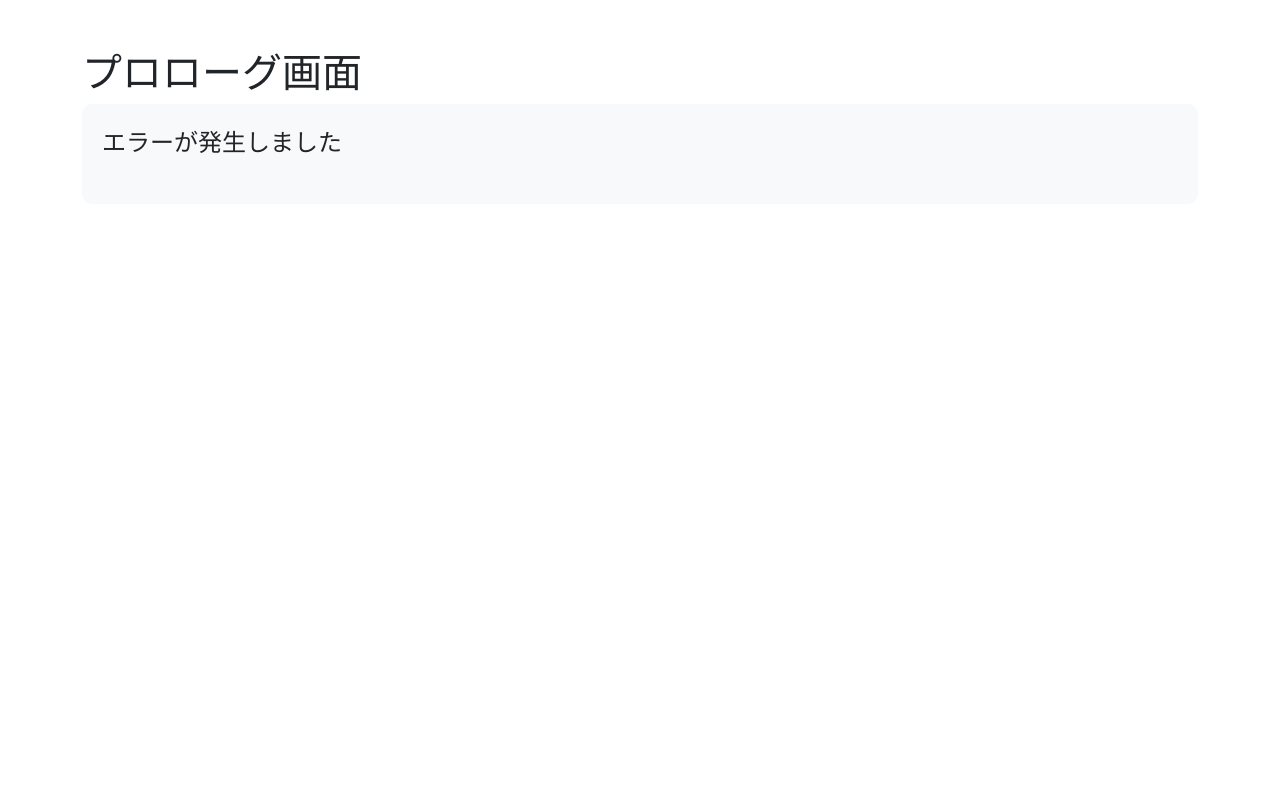
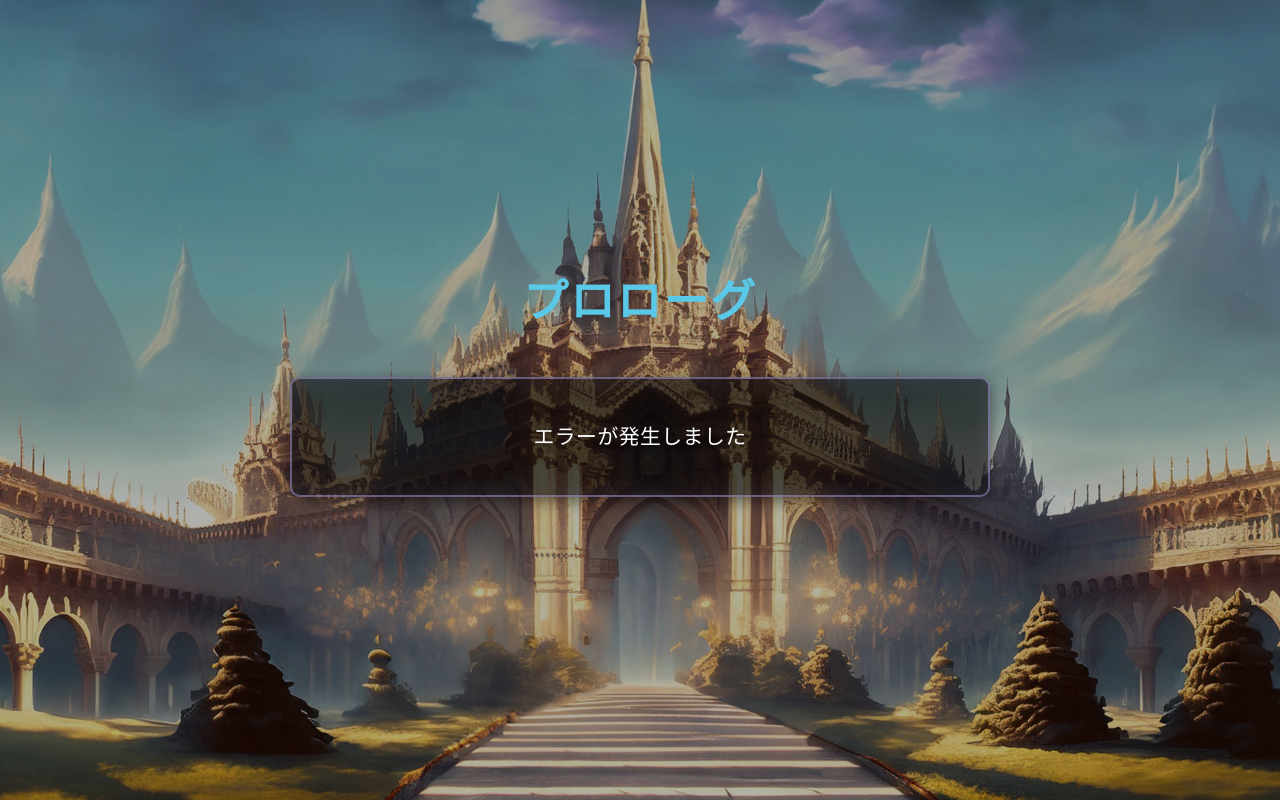
Before and after one commit to ing-0701/apprentice_finalQUEST, a Django app: page /game/prologue/ in a window 1280 px wide. Run offline with Django 5.2, Linux system fonts and the light colour scheme.

Commit message:
見た目の調整

```diff
--- /dev/null
+++ b/static/game/css/prologue.css
@@ -0,0 +1,130 @@
+/* プロローグ画面用スタイル */
+
+body {
+    background-image: url('../images/prologue.jpg');
+    background-size: cover;
+    background-position: center;
+    background-attachment: fixed;
+    background-repeat: no-repeat;
+    color: #e0e0e0;
+    font-family: 'Segoe UI', Tahoma, Geneva, Verdana, sans-serif;
+    min-height: 100vh;
+    padding: 0;
+    margin: 0;
+    display: flex;
+    align-items: center;
+    justify-content: center;
+}
+
+/* 暗いオーバーレイ */
+body::before {
+    content: '';
+    position: fixed;
+    top: 0;
+    left: 0;
+    width: 100%;
+    height: 100%;
+    background: rgba(0, 0, 0, 0.3);
+    z-index: -1;
+}
+
+/* コンテナ */
+.container {
+    max-width: 900px;
+    width: 90%;
+    padding: 50px;
+    text-align: center;
+    z-index: 1;
+    margin-top: 0 !important;
+}
+
+/* タイトル */
+h1 {
+    text-align: center;
+    font-size: 2.8em;
+    margin-bottom: 50px;
+    color: #5ac9e8;
+    letter-spacing: 2px;
+    font-weight: bold;
+}
+
+/* ダイアログボックス */
+#dialogue-box {
+    min-height: 120px;
+    background: rgba(0, 0, 0, 0.6);
+    padding: 30px;
+    border-radius: 10px;
+    margin: 0 auto 30px auto;
+    cursor: pointer;
+    border: 2px solid rgba(179, 168, 232, 0.5);
+    display: flex;
+    align-items: center;
+    justify-content: center;
+    transition: all 0.3s ease;
+    box-shadow: 0 4px 15px rgba(0, 0, 0, 0.5), inset 0 0 20px rgba(179, 168, 232, 0.1);
+    max-width: 700px;
+    margin-left: auto;
+    margin-right: auto;
+}
+
+#dialogue-box:hover {
+    background: rgba(0, 0, 0, 0.5);
+    border-color: rgba(179, 168, 232, 0.8);
+    box-shadow: 0 6px 20px rgba(179, 168, 232, 0.4), inset 0 0 30px rgba(179, 168, 232, 0.2);
+}
+
+#dialogue-box:active {
+    transform: scale(0.98);
+}
+
+/* ダイアログテキスト */
+#dialogue-text {
+    color: #ffffff;
+    text-align: center;
+    line-height: 1.8;
+    font-size: 1.3em !important;
+    margin: 0;
+    letter-spacing: 0.5px;
+    text-shadow: 0 2px 5px rgba(0, 0, 0, 0.5);
+}
+
+/* 次のアクション（ボタン表示エリア） */
+#next-action {
+    text-align: center;
+    animation: fadeIn 0.5s ease-in-out;
+    margin-top: 30px;
+}
+
+/* ボタンスタイル */
+.btn-primary {
+    background-color: #6366f1 !important;
+    border: none !important;
+    padding: 15px 50px !important;
+    font-size: 1.2em !important;
+    border-radius: 8px !important;
+    transition: all 0.3s ease !important;
+    box-shadow: 0 6px 20px rgba(99, 102, 241, 0.6), 0 0 10px rgba(99, 102, 241, 0.3) !important;
+    letter-spacing: 1px;
+    text-shadow: 0 1px 3px rgba(0, 0, 0, 0.3) !important;
+}
+
+.btn-primary:hover {
+    background-color: #4f46e5 !important;
+    transform: translateY(-3px) !important;
+    box-shadow: 0 8px 25px rgba(99, 102, 241, 0.8), 0 0 15px rgba(99, 102, 241, 0.5) !important;
+}
+
+.btn-primary:active {
+    transform: translateY(-1px) !important;
+}
+
+@keyframes fadeIn {
+    from {
+        opacity: 0;
+        transform: translateY(10px);
+    }
+    to {
+        opacity: 1;
+        transform: translateY(0);
+    }
+}
--- a/templates/game/epilogue.html
+++ b/templates/game/epilogue.html
@@ -6,7 +6,6 @@
         <link href="https://cdn.jsdelivr.net/npm/bootstrap@5.3.0/dist/css/bootstrap.min.css" rel="stylesheet">
     </head>
     <body>
-        <h1>エピローグ画面</h1>
         <p></p>
         <h2>ここにテキスト</h2>
         <a href="{% url 'game:start' %}" class="btn btn-primary">タイトルへ戻る</a>
--- a/templates/game/prologue.html
+++ b/templates/game/prologue.html
@@ -1,34 +1,27 @@
+{% load static %}
 <!DOCTYPE html>
 <html lang="ja">
     <head>
         <meta charset="UTF-8" />
+        <meta name="viewport" content="width=device-width, initial-scale=1.0">
         <title>プロローグ画面</title>
         <link href="https://cdn.jsdelivr.net/npm/bootstrap@5.3.0/dist/css/bootstrap.min.css" rel="stylesheet">
-        <style>
-            /* セリフを見やすくするための簡単な装飾 */
-            #dialogue-box {
-                min-height: 100px;
-                background-color: #f8f9fa;
-                padding: 20px;
-                border-radius: 10px;
-                margin-bottom: 20px;
-                cursor: pointer; /* クリックできることを示す */
-            }
-        </style>
+        <link rel="stylesheet" href="{% static 'game/css/prologue.css' %}">
     </head>
-    <body class="container mt-5">
+    <body>
         {% csrf_token %}
-        <h1>プロローグ画面</h1>
+        <div class="container">
+            <h1>プロローグ</h1>
 
-        <div id="dialogue-box">
-            <p id="dialogue-text" class="fs-4">画面をクリックして物語を進めてね</p>
+            <div id="dialogue-box">
+                <p id="dialogue-text">画面をクリックして物語を進めてね</p>
+            </div>
+
+            <div id="next-action" style="display: none;">
+                <a href="{% url 'game:stage1' %}" class="btn btn-primary btn-lg">城へ向かおう！</a>
+            </div>
         </div>
 
-        <div id="next-action" style="display: none;">
-            <a href="{% url 'game:stage1' %}" class="btn btn-primary btn-lg">城へ向かおう！</a>
-        </div>
-
-        {% load static %}
         <script src="{% static 'game/js/common.js' %}"></script>
 
     </body>
```
Also changed, not shown: db.sqlite3, static/game/images/prologue.jpg (added).
